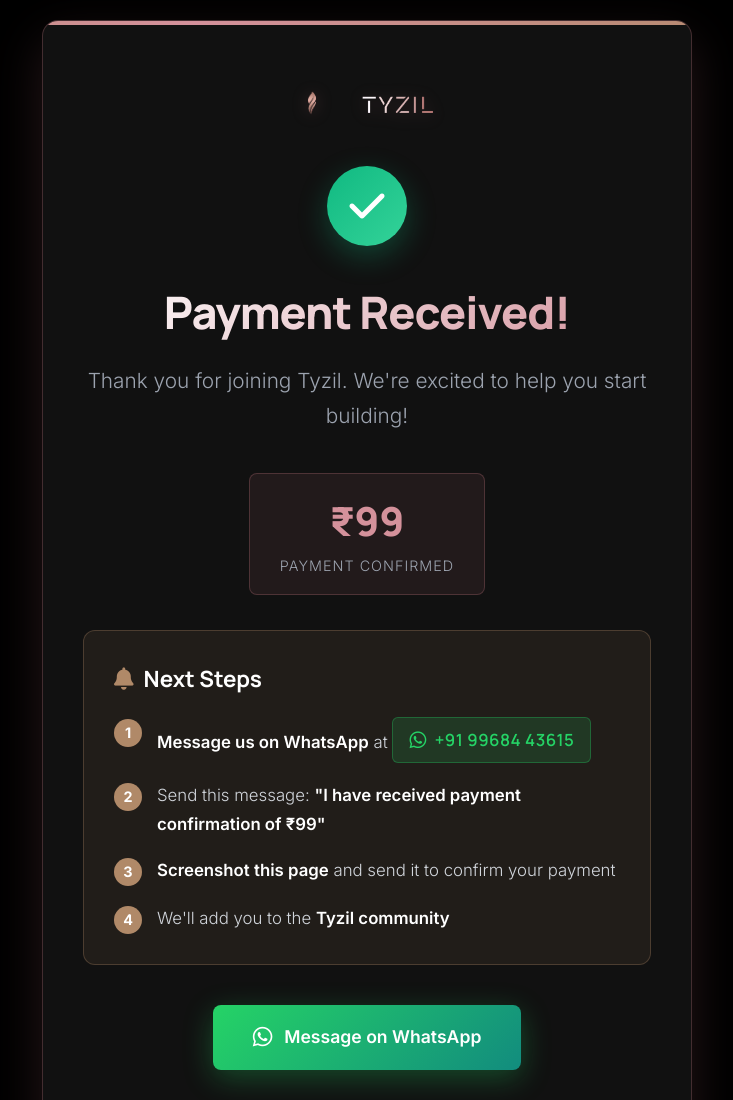
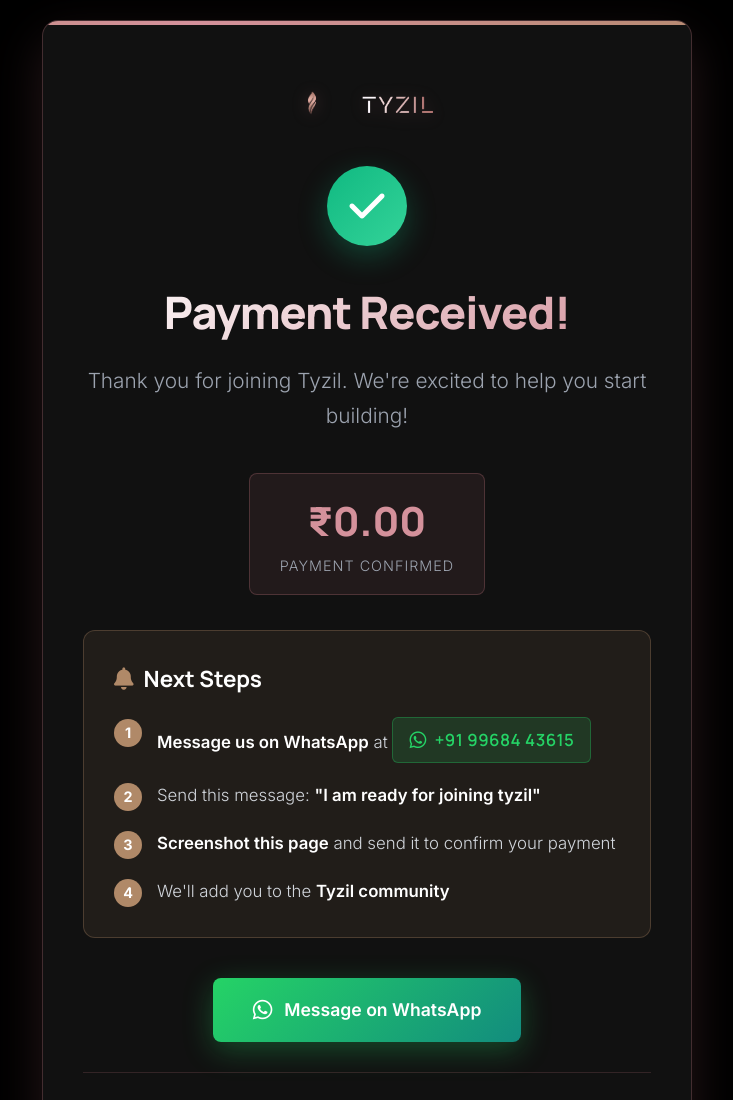
Before and after one commit to Aayush278/pay99tyzil, a plain HTML site: page index.html in a window 1280 px wide. Shown: the top 1100 px of the page, without its empty margins (273-1006 px from the left). Drawn offline with Linux system fonts and the light colour scheme.

Commit message:
Update index.html

```diff
--- a/index.html
+++ b/index.html
@@ -330,7 +330,7 @@
             <p class="confirmation-subtitle">Thank you for joining Tyzil. We're excited to help you start building!</p>
 
             <div class="payment-amount">
-                <span class="amount">₹99</span>
+                <span class="amount">₹0.00</span>
                 <span class="label">Payment Confirmed</span>
             </div>
 
@@ -350,7 +350,7 @@
                 <div class="instruction-step">
                     <span class="step-number">2</span>
                     <div class="step-text">
-                        Send this message: <strong>"I have received payment confirmation of ₹99"</strong>
+                        Send this message: <strong>"I am ready for joining tyzil"</strong>
                     </div>
                 </div>
 
```
